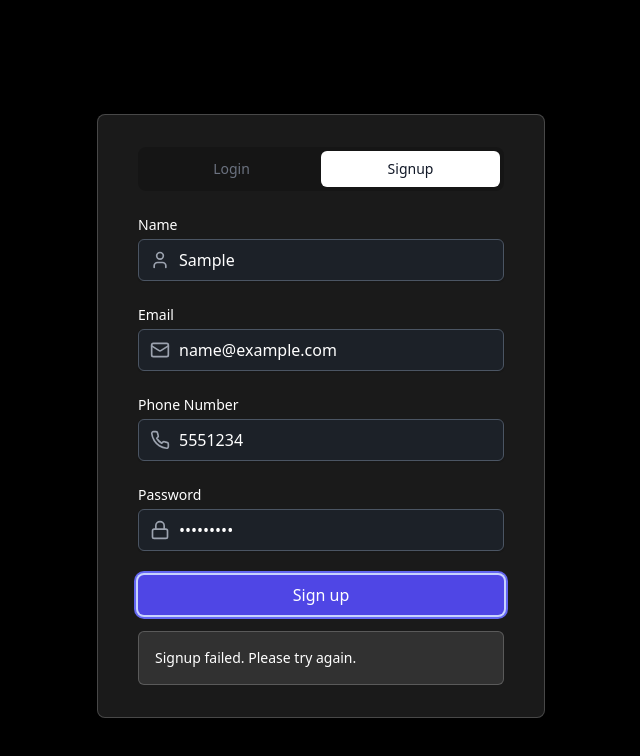
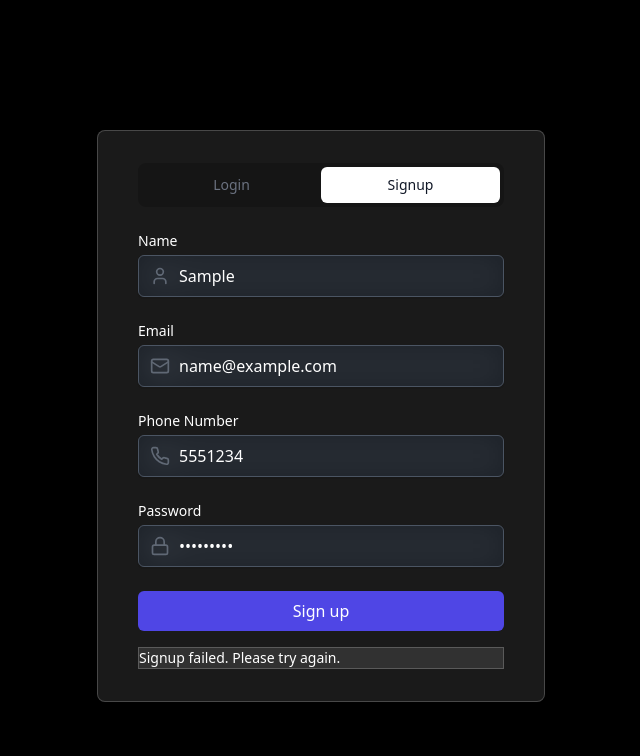
Before and after one commit to ranjithmanju/car-booking-user-app, a React (Create React App) app: page /signup in a window 1280 px wide. Both pictures are taken after typing "Sample", "name@example.com", "5551234", "Sample123" into the empty fields and a click on the button "Sign up". Shown: the top 756 px of the page, without its empty margins (319-959 px from the left). Built offline with nearby package versions, Linux system fonts and the light colour scheme.

Commit message:
updated reusable components

```diff
--- a/src/components/reusable/Alert.tsx
+++ b/src/components/reusable/Alert.tsx
@@ -12,11 +12,11 @@ export const Alert: React.FC<AlertProps> = ({
 }) => {
   const baseStyles = 'p-4 rounded-md';
   const variantStyles = variant === 'destructive'
-    ? 'bg-red-100 border border-red-400 text-red-700'
+    ? 'text-red-700'
     : 'bg-blue-100 border border-blue-400 text-blue-700';
 
   return (
-    <div className={`${baseStyles} ${variantStyles} ${className}`} role="alert" {...props}>
+    <div className={`${variantStyles} ${className}`} role="alert" {...props}>
       {children}
     </div>
   );
--- a/src/components/reusable/Button.tsx
+++ b/src/components/reusable/Button.tsx
@@ -10,9 +10,9 @@ export const Button: React.FC<ButtonProps> = ({
   className = '',
   ...props
 }) => {
-  const baseStyles = 'px-4 py-2 rounded-md font-medium focus:outline-none focus:ring-2 focus:ring-offset-2';
+  const baseStyles = 'px-4 py-2 rounded-md font-medium focus:outline-none';
   const variantStyles = variant === 'primary'
-    ? 'bg-blue-500 text-white hover:bg-blue-600 focus:ring-blue-500'
+    ? 'bg-blue-500 text-white hover:bg-black'
     : 'bg-gray-200 text-gray-800 hover:bg-gray-300 focus:ring-gray-500';
 
   return (
--- a/src/components/reusable/Input.tsx
+++ b/src/components/reusable/Input.tsx
@@ -5,8 +5,10 @@ interface InputProps extends React.InputHTMLAttributes<HTMLInputElement> {}
 export const Input: React.FC<InputProps> = ({ className = '', ...props }) => {
   return (
     <input
-      className={`w-full px-3 py-2 border border-gray-300 rounded-md shadow-sm focus:outline-none focus:ring-2 focus:ring-blue-500 focus:border-blue-500 ${className}`}
+      className={`w-full px-3 py-2 bg-gray-300 backdrop-filter backdrop-blur-lg focus:ring-gray-500 focus:border-gray-500 border rounded-md shadow-sm focus:outline-none ${className}`}
       {...props}
     />
   );
 };
+
+// appearance-none relative block w-full px-3 py-2 border border-gray-300 placeholder-gray-400 text-gray-900 rounded-md focus:outline-none focus:ring-blue-500 focus:border-blue-500 focus:z-10 sm:text-sm bg-white bg-opacity-20 backdrop-filter backdrop-blur-lg
```
